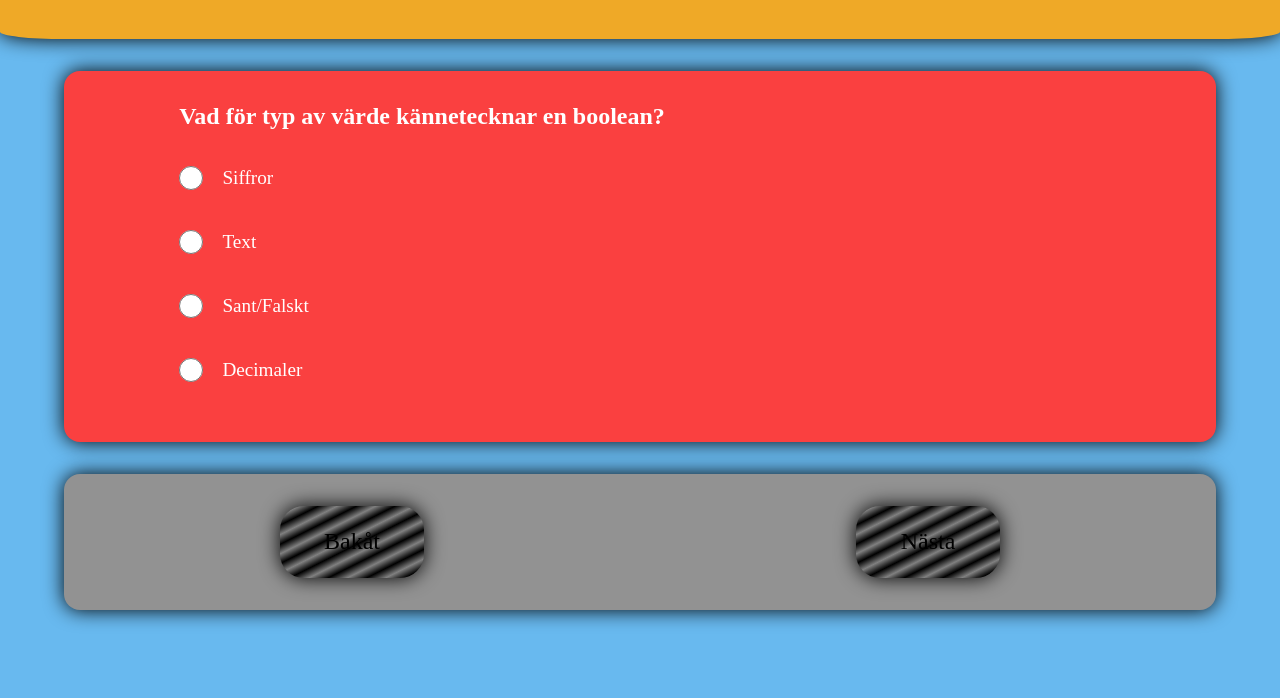
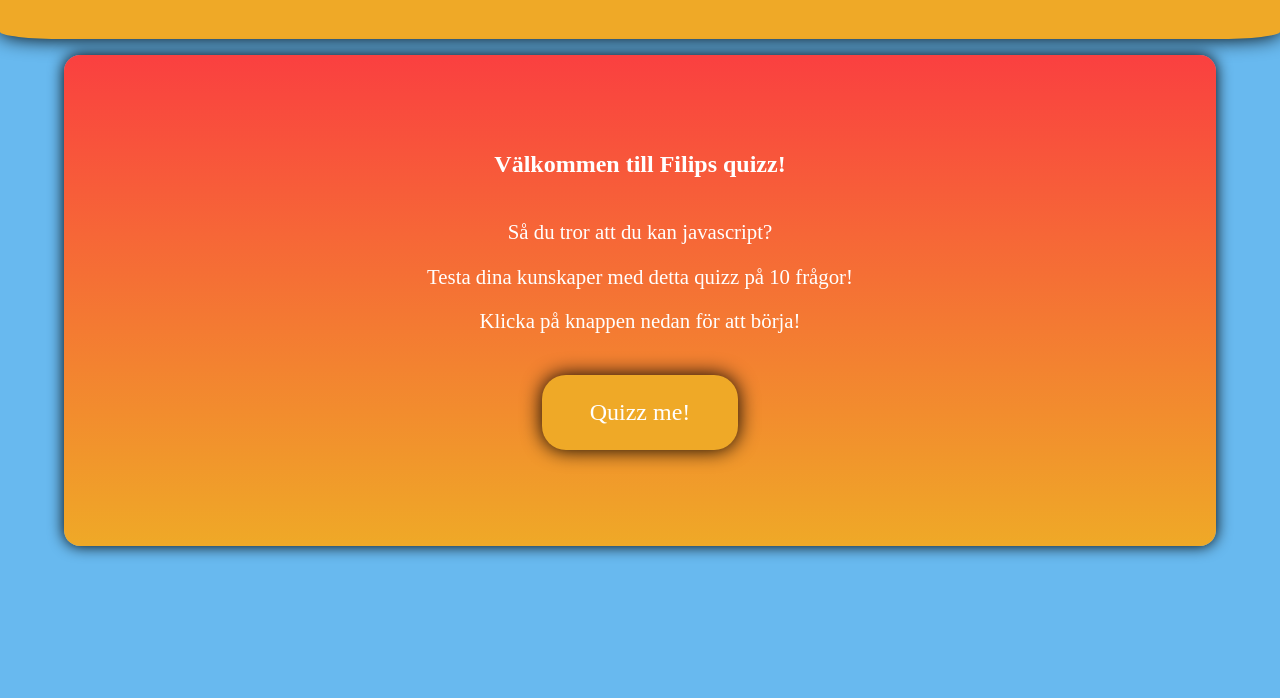
Before and after one commit to Kettler-gamer/code-quizz, a plain HTML site: page index.html in a window 1280 px wide. Shown: the part 105-803 px from the top of the page. Drawn offline with nearby package versions, Linux system fonts and the light colour scheme.

Commit message:
Added welcome text

```diff
--- a/assets/json/questions.json
+++ b/assets/json/questions.json
@@ -27,15 +27,15 @@
     "questions":["id = \"nytt värde\"", "id.setValue(\"nytt värde\")", "setValue(id, \"nytt värde\")", "Det går inte att ändra värdet"],
     "correctAnswerIndex":3},
 
-    {"name":"Om man trycker på en knapp på en webbsida, trycker man då egentligen på knappen?",
-    "questions":["Nej, man trycker på musknappen...Döööh", "eeehh.. ja?", "Jag förstår inte frågan", "Jag trodde detta handlade om programmering, inte filosofi"],
-    "correctAnswerIndex":0},
-
-    {"name":"Vad står SEO för?",
-    "questions":["Single entity object", "Search engine optimisation", "Start evaluation offer", "Speed engine orientation"],
+    {"name":"Vad får man om man delar ett tal med 0?",
+    "questions":["Error då det inte går att dela med 0", "Ett oändligt värde", "Det talet man delar med", "En trasig dator"],
     "correctAnswerIndex":1},
 
-    {"name":"Om ett program kraschar, kommer det till himmelen?",
+    {"name":"Om ett felmeddelande dyker upp och ingen ser det, har det då hänt?",
+    "questions":["Ja", "Ja, om man blundat", "Nej, så länge man tömmer konsollen", "Nej"],
+    "correctAnswerIndex":2},
+
+    {"name":"Om javascript kraschar, kommer det till himmelen?",
     "questions":["Nej, gud kan inte koda", "Nej, himmelen saknar en nätverksport", "Ja, över \"molnet\"", "Ja, så länge man lägger till det som ett exception i ett catch block"],
-    "correctAnswerIndex":3}
+    "correctAnswerIndex":1}
 ]
--- a/assets/script/quizzHandler.js
+++ b/assets/script/quizzHandler.js
@@ -21,10 +21,23 @@ const main = (async () => {
       for (let i = 0; i < questionsArray.length; i++) {
         choises.push(-1);
       }
-      setQuestion();
+      onQuestionsLoaded();
     }
   );
 })();
+
+function onQuestionsLoaded() {
+  pageContent.children[0].classList.add("fade-in-anim");
+}
+
+function onStartClick() {
+  pageContent.children[0].style = "opacity: 0;";
+  pageContent.childNodes[1].remove();
+  pageContent.children[1].style = "";
+  pageContent.children[1].classList.add("fade-in-anim");
+
+  setQuestion();
+}
 
 function setQuestion() {
   const domParser = new DOMParser();
@@ -95,6 +108,7 @@ function seeResultPage() {
     }
   }
 
+  backButton.parentElement.classList.remove("fade-in-anim");
   backButton.parentElement.style = "opacity: 0;";
   backButton.disabled = true;
   nextButton.disabled = true;
@@ -117,6 +131,6 @@ function getResultText(res) {
     case res > 1:
       return "Väldigt dåligt!";
     case res === 0:
-      return "Fucking sämsta resultatet jag har behövt rätta i hela mitt dataliv! Tror du själv att du kan bli programmerare? Jävla nolla!";
+      return "Du ska kanske satsa på en karriär utanför IT?";
   }
 }
--- a/assets/scss/pages/_pageContent.scss
+++ b/assets/scss/pages/_pageContent.scss
@@ -48,9 +48,53 @@
         }
     }
 
+    .content-welcome{
+        opacity: 0;
+        .welcome-title{
+            color: #fff;
+            text-align: center;
+        }
+        .welcome-text{
+            display: block;
+            font-size: 1.3rem;
+            width: 80%;
+            margin-left: auto;
+            margin-right: auto;
+        }
+        .welcome-text:nth-child(2){
+            margin-top: 2em;
+        }
+        .welcome-text:nth-child(2),
+        .welcome-text:nth-child(3){
+            margin-bottom: 1em;
+        }
+        .welcome-text:nth-child(3),
+        .welcome-text:nth-child(4){
+            margin-top: 0em;
+        }
+        .welcome-text:nth-child(4){
+            margin-bottom: 2em;
+        }
+        .welcome-start{
+            display: block;
+            margin: 0 auto;
+            padding: 1em 2em;
+            font-size: 1.5rem;
+            color:$CTitle;
+            background-color: $CHeaderBackground;
+            border-radius: 1em;
+            border: none;
+            box-shadow: 0 0 20px black;
+        }
+    }
+
     .content-result{
         animation-name: fade-in;
         animation-duration: 1.5s;
+    }
+
+    .content-welcome,
+    .content-result{
         width: 90%;
         background-image: linear-gradient(to bottom, $CQuestionBackground, $CHeaderBackground);
         padding: 6em 0;
@@ -70,10 +114,15 @@
         }
     }
 
+    .fade-in-anim{
+        animation-name: fade-in;
+        animation-duration: 1.5s;
+        animation-fill-mode: forwards;
+    }
+
     .page-buttons{
         background-color: $CButtonsBackground;
-        animation-name: fade-in;
-        animation-duration: 1.5s;
+        opacity: 0;
         width: 90%;
         margin: 0 auto;
         border-radius: 1em;
--- a/index.html
+++ b/index.html
@@ -16,10 +16,21 @@
   </head>
   <body>
     <header class="page-header">
-      <h1 class="header-title">Filips Quiz</h1>
+      <h1 class="header-title">Filips JS Quiz</h1>
     </header>
 
     <main class="page-content">
+      <section class="content-welcome">
+        <h2 class="welcome-title">Välkommen till Filips quizz!</h2>
+        <p class="welcome-text">Så du tror att du kan javascript?</p>
+        <p class="welcome-text">
+          Testa dina kunskaper med detta quizz på 10 frågor!
+        </p>
+        <p class="welcome-text">Klicka på knappen nedan för att börja!</p>
+        <button class="welcome-start" onclick="onStartClick()">
+          Quizz me!
+        </button>
+      </section>
       <section class="content-result" hidden>
         <h2 class="result-title">Resultat</h2>
         <p class="result-text">5/10</p>
```
Also changed, not shown: assets/stylesheet/main.css, 1 other file.
